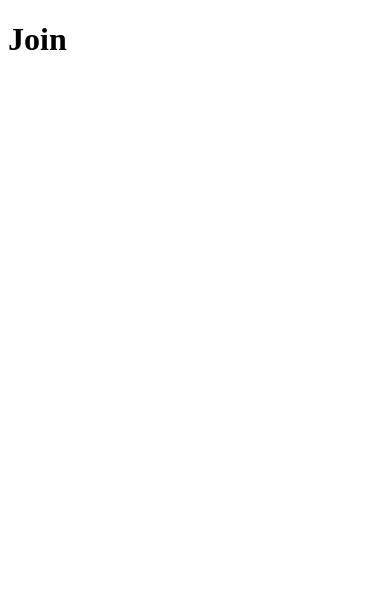
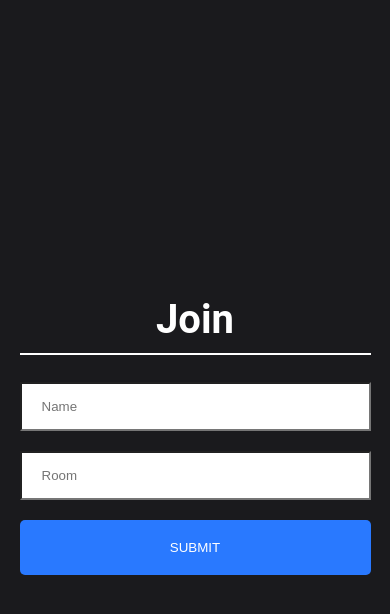
Before and after one commit to Reshad-Hasan/realtime-chat-client, a React (Create React App) app: page / in a window 390 px wide. Shown: the top 614 px of the page. Built offline with nearby package versions, Linux system fonts and the light colour scheme.

Commit message:
join form

```diff
--- a/src/App.js
+++ b/src/App.js
@@ -2,8 +2,8 @@
 
 import { BrowserRouter as Router, Route } from "react-router-dom";
 
-import Chat from "./components/Chat";
-import Join from "./components/Join";
+import Chat from "./components/Chat/Chat";
+import Join from "./components/Join/Join";
 
 const App = () => (
   <Router>
--- a/src/components/Join.js
+++ /dev/null
@@ -1,9 +0,0 @@
-import React from "react";
-
-const Join = () => {
-  return (
-    <h1>Join</h1>
-  );
-};
-
-export default Join;
--- /dev/null
+++ b/src/components/Join/Join.css
@@ -0,0 +1,71 @@
+html, body {
+    font-family: 'Roboto', sans-serif;
+    padding: 0;
+    margin: 0;
+}
+
+#root {
+    height: 100vh;
+}
+
+* {
+    box-sizing: border-box;
+}
+
+.joinOuterContainer {
+    display: flex;
+    justify-content: center;
+    text-align: center;
+    height: 100vh;
+    align-items: center;
+    background-color: #1A1A1D;
+}
+
+.joinInnerContainer {
+    width: 20%;
+}
+
+.joinInput {
+    border-radius: 0;
+    padding: 15px 20px;
+    width: 100%;
+}
+
+.heading {
+    color: white;
+    font-size: 2.5em;
+    padding-bottom: 10px;
+    border-bottom: 2px solid white;
+}
+
+.button {
+    color: #fff !important;
+    text-transform: uppercase;
+    text-decoration: none;
+    background: #2979FF;
+    padding: 20px;
+    border-radius: 5px;
+    display: inline-block;
+    border: none;
+    width: 100%;
+}
+
+.mt-20 {
+    margin-top: 20px;
+}
+
+@media (min-width: 320px) and (max-width: 480px) {
+    .joinOuterContainer {
+        height: 100%;
+    }
+
+    .joinInnerContainer {
+        width: 90%;
+    }
+
+
+}
+
+button:focus {
+    outline: 0;
+}
--- /dev/null
+++ b/src/components/Join/Join.js
@@ -0,0 +1,26 @@
+import React, { useState } from "react";
+import { Link } from "react-router-dom";
+
+import './Join.css';
+
+const Join = () => {
+  const [name, setName] = useState("");
+  const [room, setRoom] = useState("");
+
+  return (
+    <div className='joinOuterContainer'>
+      <div className='joinInnerContainer'>
+        <h1 className="heading">Join</h1>
+        <div>
+          <input placeholder="Name" className="joinInput" type="text" onChange={e => setName(e.target.value)} />
+          <input placeholder="Room" className="joinInput mt-20" type="text" onChange={e => setRoom(e.target.value)} />
+          <Link onClick={e => (!name || !room) ? e.preventDefault() : null} to={`/chat?name=${name}&room=${room}`}>
+            <button className="button mt-20" type="submit">Submit</button>
+          </Link>
+        </div>
+      </div>
+    </div>
+  );
+};
+
+export default Join;
```
Also changed, not shown: src/components/Chat/Chat.css (added, +34 -0 lines), src/components/Chat/Chat.js (renamed from src/components/Chat.js).
